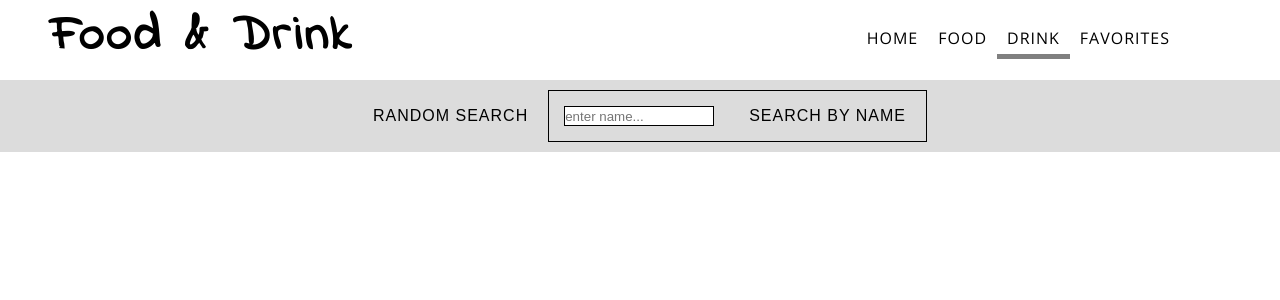
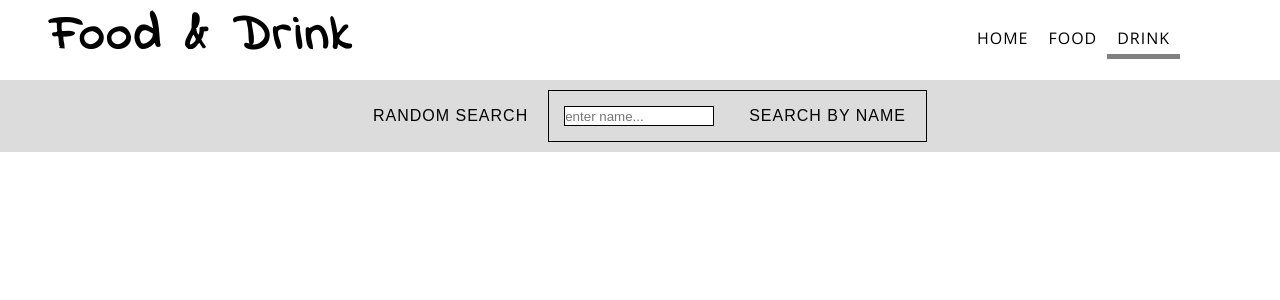
Before and after one commit to TomiKowi/React-Food-App, a React (Create React App) app in the folder my-app/: page /Drink in a window 1280 px wide. Shown: the top 300 px of the page. Built offline with nearby package versions, Linux system fonts and the light colour scheme.

Commit message:
remove favorites from navigation

```diff
--- a/my-app/src/components/Navigation.js
+++ b/my-app/src/components/Navigation.js
@@ -6,7 +6,6 @@ const navList = [
     { name: "Home", path: "/", exact: true },
     { name: "Food", path: "/Food" },
     { name: "Drink", path: "/Drink" },
-    { name: "Favorites", path: "/Favorites" },
 ]
 
 const Navigation = () => {
```
